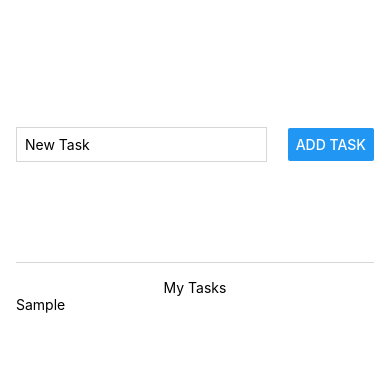
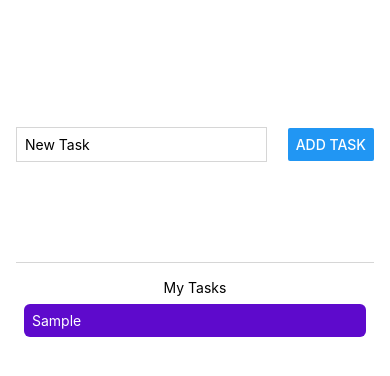
Before and after one commit to JVSONV/reactNatvie, a React Native app: screen / in a window 390 px wide. Both pictures are taken after typing "Sample" into the empty fields and a click on the button "ADD TASK". Shown: the top 376 px of the page. Built offline with nearby package versions, Linux system fonts and the light colour scheme.

Commit message:
how to use components and passing props with react native

```diff
--- a/App.js
+++ b/App.js
@@ -1,38 +1,43 @@
-import { Button, StyleSheet, Text, View, TextInput } from "react-native";
+import {
+  Button,
+  StyleSheet,
+  Text,
+  View,
+  TextInput,
+  ScrollView,
+  FlatList,
+} from "react-native";
 import { useState } from "react";
 import { v4 as uuidv4 } from "uuid";
+import TaskItem from "./components/TaskItem";
+import TaskInput from "./components/TaskInput";
 
 export default function App() {
-  const [enteredTask, setEnteredTask] = useState("");
   const [taskList, setTaskList] = useState([]);
 
-  function taskInputHandler(enteredText) {
-    setEnteredTask(enteredText);
-  }
-
-  function addTaskHandler() {
-    setTaskList((prev) => [...prev, enteredTask]);
-    setEnteredTask("");
+  function addTaskHandler(enteredTask) {
+    setTaskList((prev) => [
+      ...prev,
+      { id: uuidv4().toString(), task: enteredTask },
+    ]);
   }
 
   return (
     <View style={styles.appContainer}>
+      <TaskInput add={addTaskHandler} />
       <View style={styles.taskContainer}>
-        <TextInput
-          style={styles.textInput}
-          placeholder="New Task"
-          onChangeText={taskInputHandler}
-          value={enteredTask}
+        <Text style={styles.taskListTitle} add={addTaskHandler}>
+          My Tasks
+        </Text>
+        <FlatList
+          data={taskList}
+          renderItem={(taskData) => {
+            return <TaskItem text={taskData.item} />;
+          }}
+          keyExtractor={(item) => {
+            return item.id;
+          }}
         />
-        <Button title="Add Task" onPress={addTaskHandler} />
-      </View>
-      <View style={styles.listContainer}>
-        <Text style={styles.listTitle}>My Tasks</Text>
-        <View>
-          {taskList.map((task) => {
-            return <Text key={uuidv4()}>{task}</Text>;
-          })}
-        </View>
       </View>
     </View>
   );
@@ -44,7 +49,7 @@ const styles = StyleSheet.create({
     paddingTop: 50,
     paddingHorizontal: 16,
   },
-  taskContainer: {
+  inputContainer: {
     flex: 1,
     flexDirection: "row",
     justifyContent: "space-between",
@@ -53,17 +58,20 @@ const styles = StyleSheet.create({
     borderBottomWidth: 1,
     borderBottomColor: "#cccc",
   },
-  textInput: {
+  userInput: {
     borderWidth: 1,
     borderColor: "#cccc",
     width: "70%",
     padding: 8,
   },
-  listContainer: {
+  taskContainer: {
+    flex: 5,
+  },
+  taskContainer: {
     flex: 3,
     marginTop: 16,
   },
-  listTitle: {
+  taskListTitle: {
     textAlign: "center",
   },
 });
--- /dev/null
+++ b/components/TaskInput.js
@@ -0,0 +1,46 @@
+import { StyleSheet, View, TextInput, Button } from "react-native";
+import { useState } from "react";
+
+export default function TaskInput(props) {
+  const [enteredTask, setEnteredTask] = useState("");
+
+  function taskInputHandler(enteredText) {
+    setEnteredTask(enteredText);
+  }
+
+  return (
+    <View style={styles.inputContainer}>
+      <TextInput
+        style={styles.userInput}
+        placeholder="New Task"
+        onChangeText={taskInputHandler}
+        value={enteredTask}
+      />
+      <Button
+        title="Add Task"
+        onPress={() => {
+          props.add(enteredTask);
+          setEnteredTask("");
+        }}
+      />
+    </View>
+  );
+}
+
+const styles = StyleSheet.create({
+  inputContainer: {
+    flex: 1,
+    flexDirection: "row",
+    justifyContent: "space-between",
+    alignItems: "center",
+    paddingBottom: 24,
+    borderBottomWidth: 1,
+    borderBottomColor: "#cccc",
+  },
+  userInput: {
+    borderWidth: 1,
+    borderColor: "#cccc",
+    width: "70%",
+    padding: 8,
+  },
+});
--- /dev/null
+++ b/components/TaskItem.js
@@ -0,0 +1,21 @@
+import { StyleSheet, View, Text } from "react-native";
+
+export default function TaskItem(props) {
+  return (
+    <View style={styles.taskItem}>
+      <Text style={styles.taskItemText}>{props.text.task}</Text>
+    </View>
+  );
+}
+
+const styles = StyleSheet.create({
+  taskItem: {
+    margin: 8,
+    padding: 8,
+    borderRadius: 6,
+    backgroundColor: "#5e0acc",
+  },
+  taskItemText: {
+    color: "white",
+  },
+});
--- a/package.json
+++ b/package.json
@@ -12,7 +12,7 @@
     "expo": "^49.0.21",
     "expo-status-bar": "~1.6.0",
     "react": "18.2.0",
-    "react-native": "0.72.6"
+    "react-native": "0.73.1"
   },
   "devDependencies": {
     "@babel/core": "^7.20.0"
```
Also changed, not shown: 1 other file (tests, documents, lock files or other folders).
